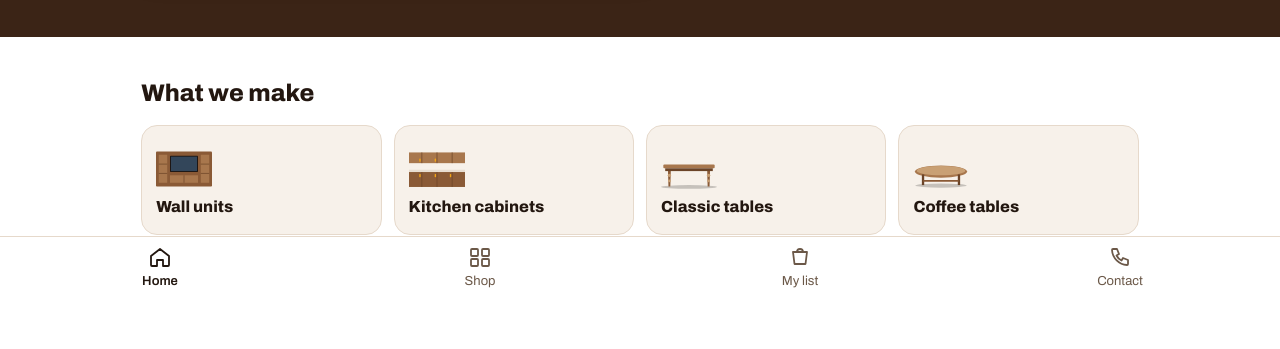
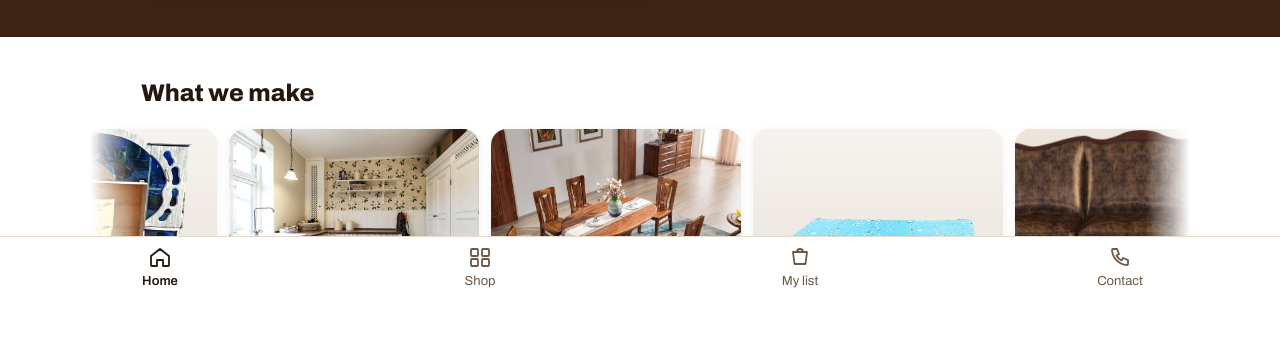
Before and after one commit to nicodemusmuhati-source/leo-furniture-kenya, a plain HTML site: page index.html in a window 1280 px wide. Shown: the part 443-792 px from the top of the page. Drawn offline with Linux system fonts and the light colour scheme.

Commit message:
What we make: auto-scrolling photo strip instead of drawn icons
Co-Authored-By: Claude Opus 5.5 <noreply@anthropic.com>
Claude-Session: https://claude.ai/code/session_01KHYYw5Yk4mxBUMjNexDvhw

```diff
--- a/index.html
+++ b/index.html
@@ -77,6 +77,11 @@ button.idea{font:inherit;text-align:left;padding:0;cursor:pointer;color:inherit}
 .card .bd{padding:12px 14px 14px;display:grid;gap:4px}
 .price{font-weight:800;white-space:nowrap}
 .muted{color:var(--soft);font-size:14px}
+.run{overflow-x:auto;scrollbar-width:none;-webkit-mask-image:linear-gradient(90deg,transparent,#000 4%,#000 96%,transparent);mask-image:linear-gradient(90deg,transparent,#000 4%,#000 96%,transparent);margin:0 calc(-1*var(--side));padding:4px var(--side) 10px;-webkit-overflow-scrolling:touch}.run::-webkit-scrollbar{display:none}
+.runtrack{display:flex;gap:12px;width:max-content}
+.tile{position:relative;flex:0 0 auto;width:clamp(170px,44vw,250px);aspect-ratio:4/3;border:0;border-radius:16px;overflow:hidden;padding:0;cursor:pointer;background:#e9dccb;box-shadow:0 2px 10px #3a24140f}
+.tile img{width:100%;height:100%;object-fit:cover;display:block;transition:transform .4s}.tile:hover img{transform:scale(1.05)}
+.tile b{position:absolute;left:0;right:0;bottom:0;padding:26px 12px 10px;color:#fff;font-size:16px;text-align:left;background:linear-gradient(transparent,#000a 70%)}
 .cat{padding:14px;display:grid;gap:6px;min-height:110px;align-content:end;background:var(--card);border:1px solid var(--line);border-radius:16px;color:var(--ink);text-align:left}
 .cat svg{width:56px;height:40px}
 .sec{margin:26px 0 10px;display:flex;align-items:baseline;justify-content:space-between;gap:10px}
@@ -192,7 +197,7 @@ home:()=>`<section class="hero"><img class="board" src="/img/leo-furniture-whats
  <p>${L('Wall units, kitchen cabinets, classic tables, executive couches and full interior design by Vincent and the Leo Furniture workshop.','Wall units, kabati za jikoni, meza, sofa na interior design, kutoka kwa Vincent na workshop ya Leo Furniture.')}</p>
  <div class="btns" style="margin-top:4px"><button class="btn b-acc" data-go="shop" data-all>${L('Browse furniture','Angalia fanicha')}</button><a class="btn b-wa" href="${wa(W('Habari Vincent, nimeona fanicha zako kwa mtandao wa Leo Furniture, nataka kuuliza zaidi.','Hello Vincent, I found Leo Furniture online and would like to ask about furniture.'))}" target="_blank" rel="noopener">${L('WhatsApp Vincent','WhatsApp Vincent')}</a></div></div></section>
  <div class="wrap"><div class="sec"><h2>${L('What we make','Tunachotengeneza')}</h2></div>
- <div class="cards2 cats">${CATS.map(([c])=>`<button class="cat" data-cat="${c}"><svg viewBox="40 30 240 150">${ART[c]}</svg><b>${catName(c)}</b></button>`).join('')}</div>
+ <div class="run" id="run" aria-label="${L('What we make – swipe to see more','Tunachotengeneza – swipe kuona zaidi')}"><div class="runtrack">${[0,1].map(k=>CATS.map(([c])=>`<button class="tile" data-cat="${c}" ${k?'aria-hidden="true" tabindex="-1"':''}><img src="${CATPIC[c]}" alt="" loading="lazy" decoding="async"><b>${catName(c)}</b></button>`).join('')).join('')}</div></div>
  <div class="sec"><h2>${L('Popular pieces','Fanicha maarufu')}</h2><button class="link" data-go="shop" data-all>${L('See all','Ona zote')}</button></div>
  <div class="grid">${S.products.slice(0,4).map(card).join('')}</div>
  ${S.products.length>4?`<div style="text-align:center;margin:16px 0 4px"><button class="btn b-acc" data-go="shop" data-all>${L(`See all products (${S.products.length})`,`Ona fanicha zote (${S.products.length})`)}</button></div>`:''}
@@ -256,7 +261,7 @@ contact:()=>`<div class="wrap"><h1 style="font-size:32px">${L('Talk to Vincent',
 
 function go(v,extra){Object.assign(S,{view:v},extra||{});if(v!=='manage'&&location.hash&&!(v==='item'&&location.hash.startsWith('#p=')))history.replaceState(null,'',location.pathname+location.search);render();scrollTo(0,0)}
 function render(){
- app.innerHTML=V[S.view]();tabs();
+ app.innerHTML=V[S.view]();tabs();startRun();
  const q=$('#q');if(q)q.oninput=e=>{S.q=e.target.value;S.limit=PAGE;const pos=e.target.selectionStart;render();const n=$('#q');n.focus();n.setSelectionRange(pos,pos)};
 }
 const addList=id=>{const x=S.list.find(i=>i.id===id);x?x.q++:S.list.push({id,q:1});save('leo_list',S.list);toast(L('Added to your list','Imewekwa kwa list yako'));tabs()};
@@ -288,6 +293,17 @@ document.addEventListener('submit',async e=>{
   const a=document.createElement('a');a.href=wa(m);a.target='_blank';a.rel='noopener';document.body.appendChild(a);a.click();a.remove()}
 });
 $('#modal').addEventListener('click',e=>{if(e.target.id==='modal')closeModal()});
+const CATPIC={wall:'/img/arched-tv-wall-unit.jpg',kitchen:'/img/ideas/kitchen-cabinets-wooden-top.jpg',table:'/img/ideas/wooden-dining-set-six-chairs.jpg',coffee:'/img/classic-coffee-table-blue.jpg',couch:'/img/ideas/classic-carved-sofa.jpg',bed:'/img/ideas/solid-wooden-bed.jpg',interior:'/img/ideas/tv-wall-unit-shelves.jpg',custom:'/img/ideas/built-in-wardrobe.jpg'};
+// Auto-scrolling "What we make" strip: drifts left, pauses while touched/hovered, loops seamlessly
+let runRAF=0;
+function startRun(){cancelAnimationFrame(runRAF);const r=$('#run');if(!r)return;
+ if(matchMedia('(prefers-reduced-motion: reduce)').matches)return;
+ let paused=false,resume=0,acc=0,last=0;const pause=()=>{paused=true;clearTimeout(resume)},later=()=>{clearTimeout(resume);resume=setTimeout(()=>paused=false,2500)};
+ r.addEventListener('pointerenter',pause);r.addEventListener('pointerleave',later);r.addEventListener('touchstart',pause,{passive:true});r.addEventListener('touchend',later,{passive:true});r.addEventListener('focusin',pause);r.addEventListener('focusout',later);r.addEventListener('wheel',()=>{pause();later()},{passive:true});
+ const step=t=>{if(!document.body.contains(r))return;const dt=last?Math.min(t-last,50):16;last=t;
+  if(!paused&&!document.hidden){acc+=dt*0.035;if(acc>=1){const px=Math.floor(acc);acc-=px;r.scrollLeft+=px}}
+  const half=r.scrollWidth/2;if(r.scrollLeft>=half)r.scrollLeft-=half;else if(r.scrollLeft<=0&&paused)r.scrollLeft+=half;
+  runRAF=requestAnimationFrame(step)};runRAF=requestAnimationFrame(step)}
 const flipBtn=()=>`<button class="flip" data-langflip lang="${S.lang==='sw'?'en':'sw'}">${L('Read in Swahili','Soma kwa Kiingereza')}</button>`;
 function openIdea(i){const n=IDEAS.length;i=(i+n)%n;S.idea=i;const [f,en,sw,de,ds]=IDEAS[i];const lb=$('#lb');
  lb.innerHTML=`<button class="x" data-lbclose aria-label="${L('Close','Funga')}">×</button><figure><img src="/img/ideas/${f}.jpg" alt="${L(en,sw)} (sample photo)"><figcaption class="cap"><div class="toprow"><h3>${L(en,sw)}</h3>${flipBtn()}</div><p>${L(de,ds)}</p><small>${L('Sample photo for ideas. Vincent makes similar pieces to order, in your size and colour.','Picha ya mfano tu. Vincent anatengeneza kama hii kwa oda, kwa size na rangi yako.')}</small>
```
